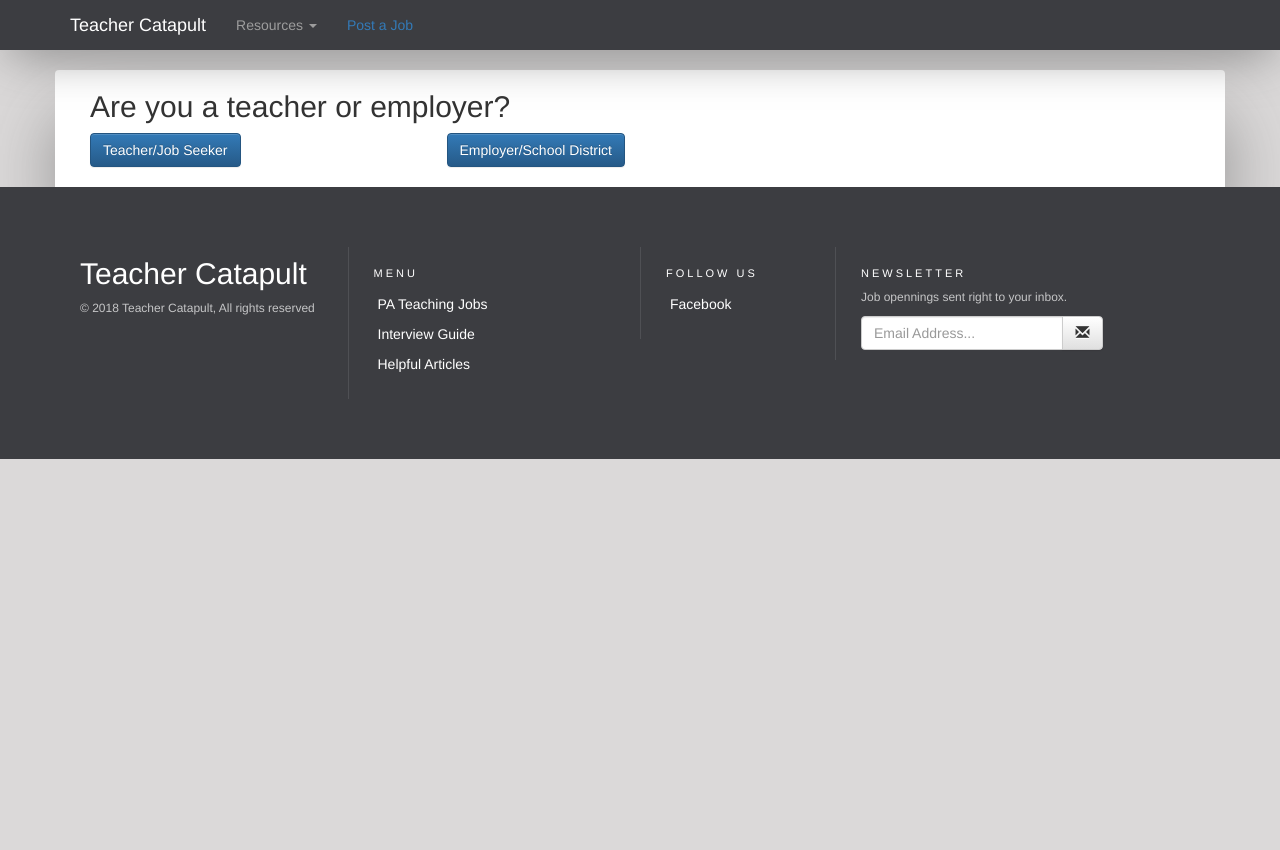
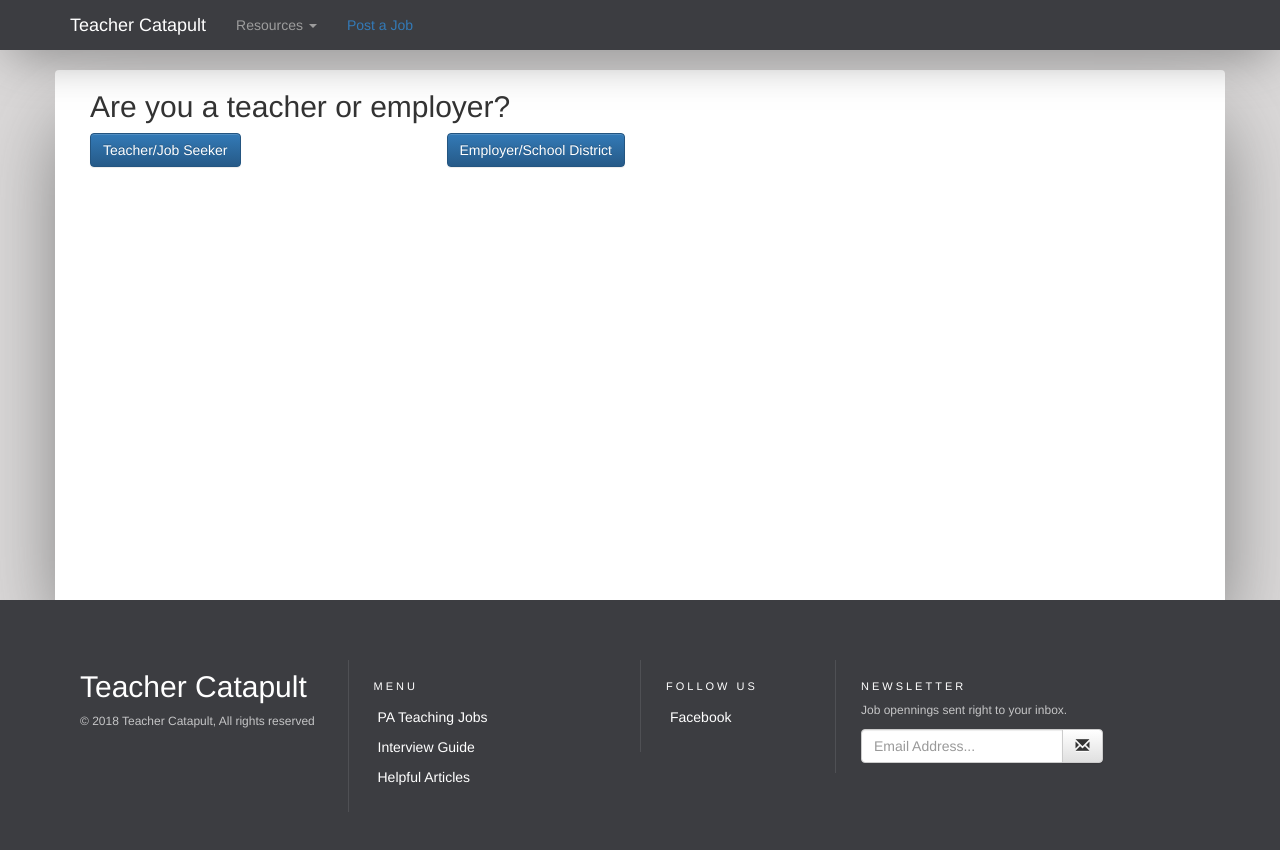
Before and after one commit to kevincauto/teacher-catapult, a React app in the folder client/: page /select-role in a window 1280 px wide. Before the commit the page ends 800 px from the top, so only its background shows below. Built offline with nearby package versions, Linux system fonts and the light colour scheme; no server answers.

Commit message:
extended the default height of the RoleSelection component.

```diff
--- a/client/src/components/RoleSelection.js
+++ b/client/src/components/RoleSelection.js
@@ -7,7 +7,7 @@
   render() {
     return (
       <div className="container content-container">
-        <div className="col-md-6">
+        <div className="col-md-6 extended">
           <h2>Are you a teacher or employer?</h2>
 
           <button
--- a/client/src/index.css
+++ b/client/src/index.css
@@ -689,3 +689,7 @@
   -moz-box-shadow: 1px 9px 50px -9px rgba(107, 107, 107, 1);
   box-shadow: 1px 9px 50px -9px rgba(107, 107, 107, 1);
 }
+
+.extended {
+  min-height: 500px;
+}
```
